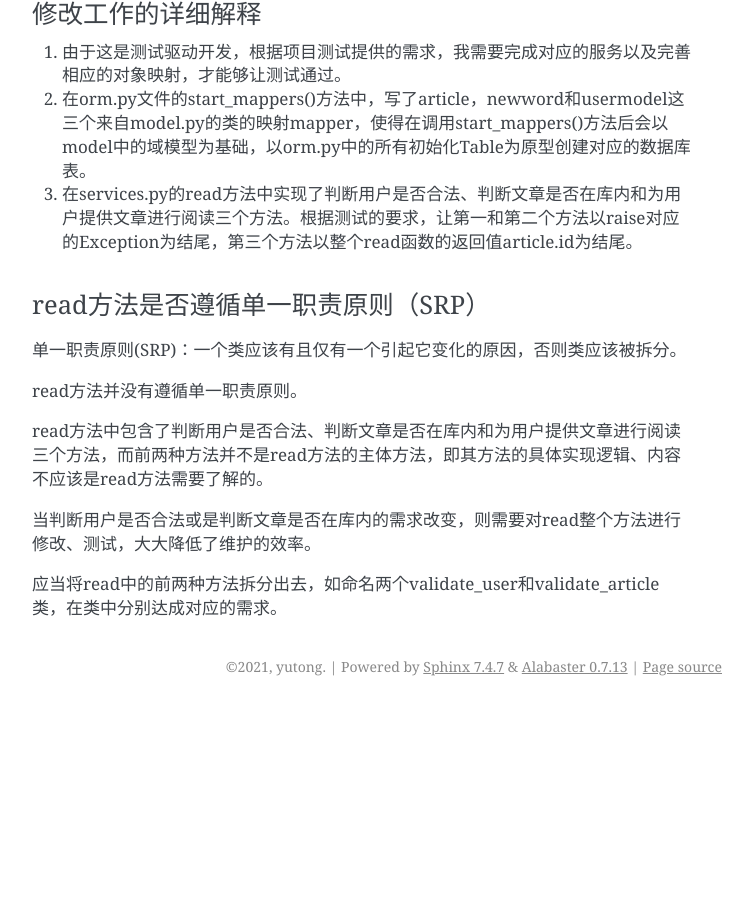
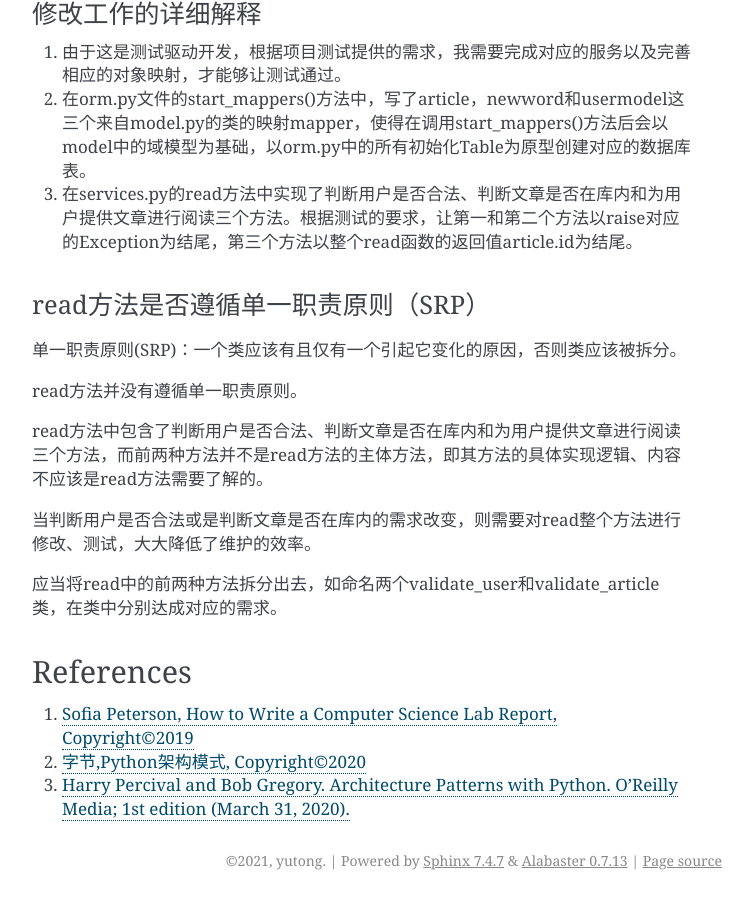
Before and after one commit to Steven-Yutong/Lab3, a Sphinx documentation site: the page built from docs/source/index.rst, in a window 1280 px wide and 900 px high, scrolled down 3585 px. Shown: the whole window, without its empty margins (388-1141 px from the left). Built offline with Sphinx 7.4.7, drawn with Linux system fonts in a browser that asks for light colours; before the commit the page ends 4291 px from its top, so only the background shows below that.

Commit message:
Update index.rst

```diff
--- a/docs/source/index.rst
+++ b/docs/source/index.rst
@@ -198,3 +198,12 @@ read方法中包含了判断用户是否合法、判断文章是否在库内和
 当判断用户是否合法或是判断文章是否在库内的需求改变，则需要对read整个方法进行修改、测试，大大降低了维护的效率。
 
 应当将read中的前两种方法拆分出去，如命名两个validate_user和validate_article类，在类中分别达成对应的需求。
+
+References
+----------
+
+1. `Sofia Peterson, How to Write a Computer Science Lab Report, Copyright©2019 <https://thehackpost.com/a-brief-guide-how-to-write-a-computer-science-lab-report.html#:~:text=A%20Brief%20Guide%20How%20to%20Write%20a%20Computer,Results.%20...%206%20Discussions.%20...%207%20References.%20>`__
+
+2. `字节,Python架构模式, Copyright©2020 <%5BPython架构模式%20-%20知乎%20(zhihu.com)%5D(https://zhuanlan.zhihu.com/p/257281522)>`__
+
+3. `Harry Percival and Bob Gregory. Architecture Patterns with Python. O’Reilly Media; 1st edition (March 31, 2020). <%5BPreface%20(cosmicpython.com)%5D(https://www.cosmicpython.com/book/preface.html)>`__
```
